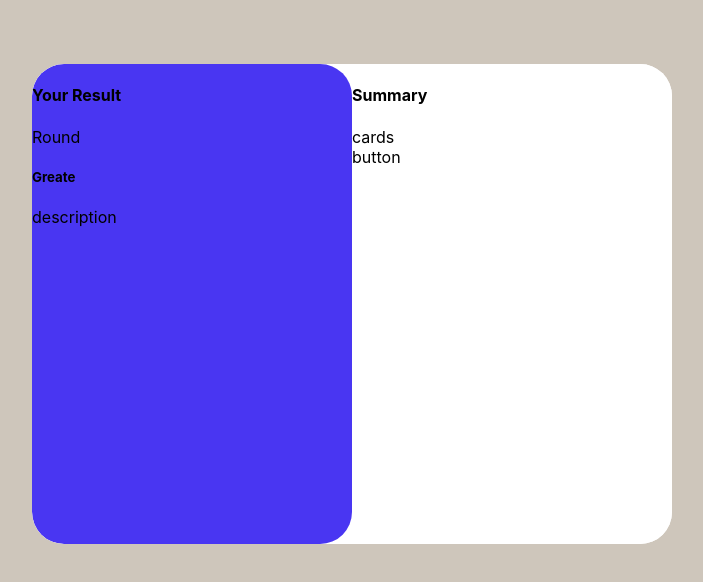
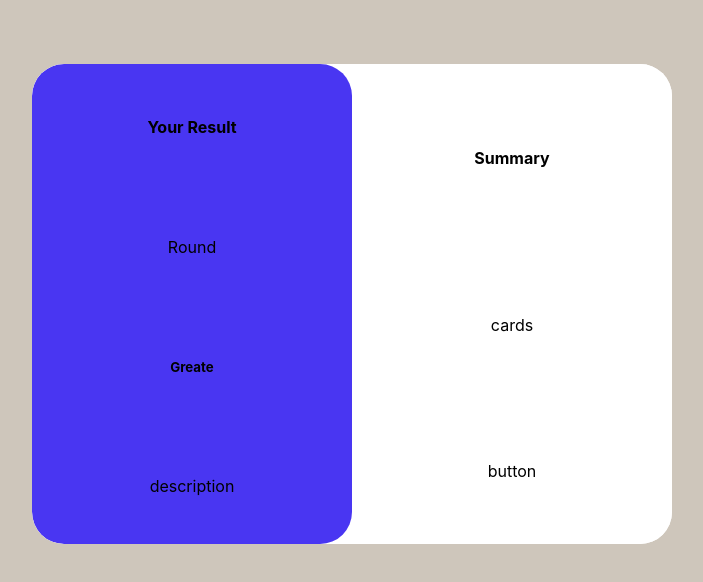
Before and after one commit to hamzauguz/summaryTask, a React (Create React App) app: page / in a window 1280 px wide. Shown: the top 582 px of the page, without its empty margins (288-991 px from the left). Built offline with nearby package versions, Linux system fonts and the light colour scheme.

Commit message:
card elements working good

```diff
--- a/src/App.css
+++ b/src/App.css
@@ -5,7 +5,7 @@
 }
 
 .main-card {
-  width: 50%;
+  width: auto;
   margin: 0 auto;
   height: 30em;
   display: flex;
@@ -14,6 +14,7 @@
   border-radius: 2em;
   overflow: hidden;
   background-color: white;
+  text-align: center;
 }
 
 .first-card {
@@ -21,8 +22,16 @@
   flex: 1;
   height: auto;
   border-radius: 2em;
+  width: 20em;
+  display: flex;
+  flex-direction: column;
+  justify-content: space-around;
 }
 .secondly-card {
   background-color: #fff;
+  width: 20em;
   flex: 1;
+  display: flex;
+  flex-direction: column;
+  justify-content: space-around;
 }
```
